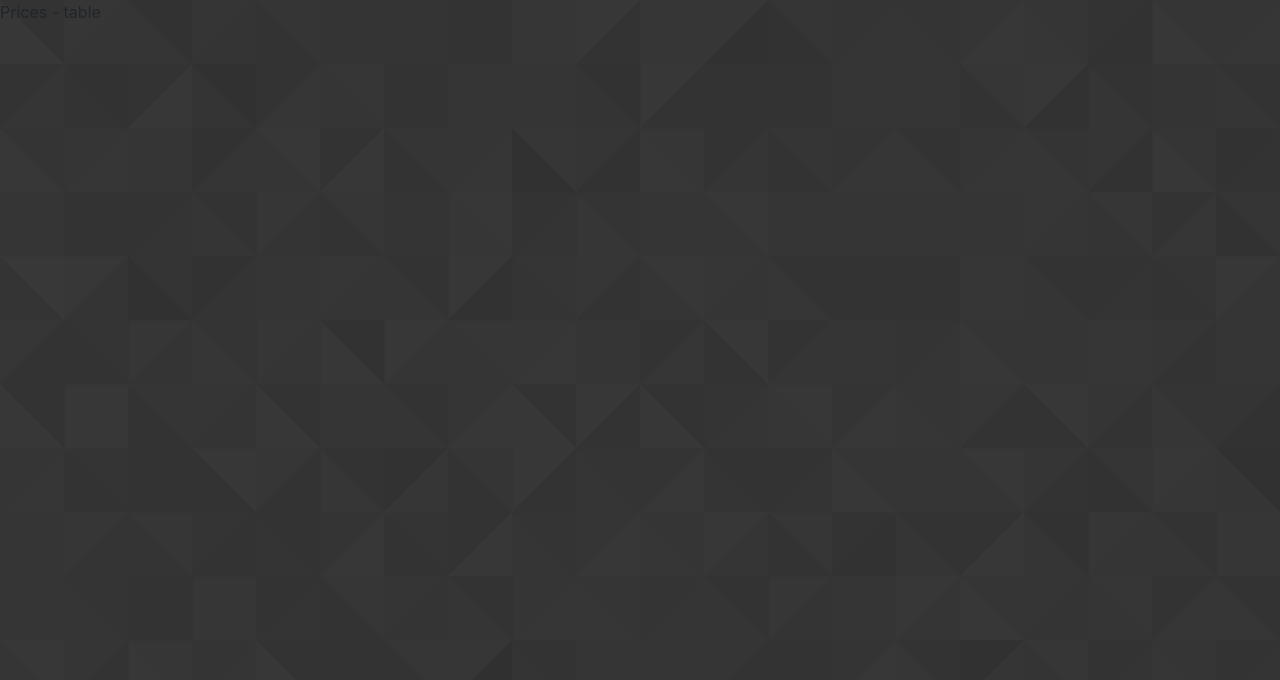
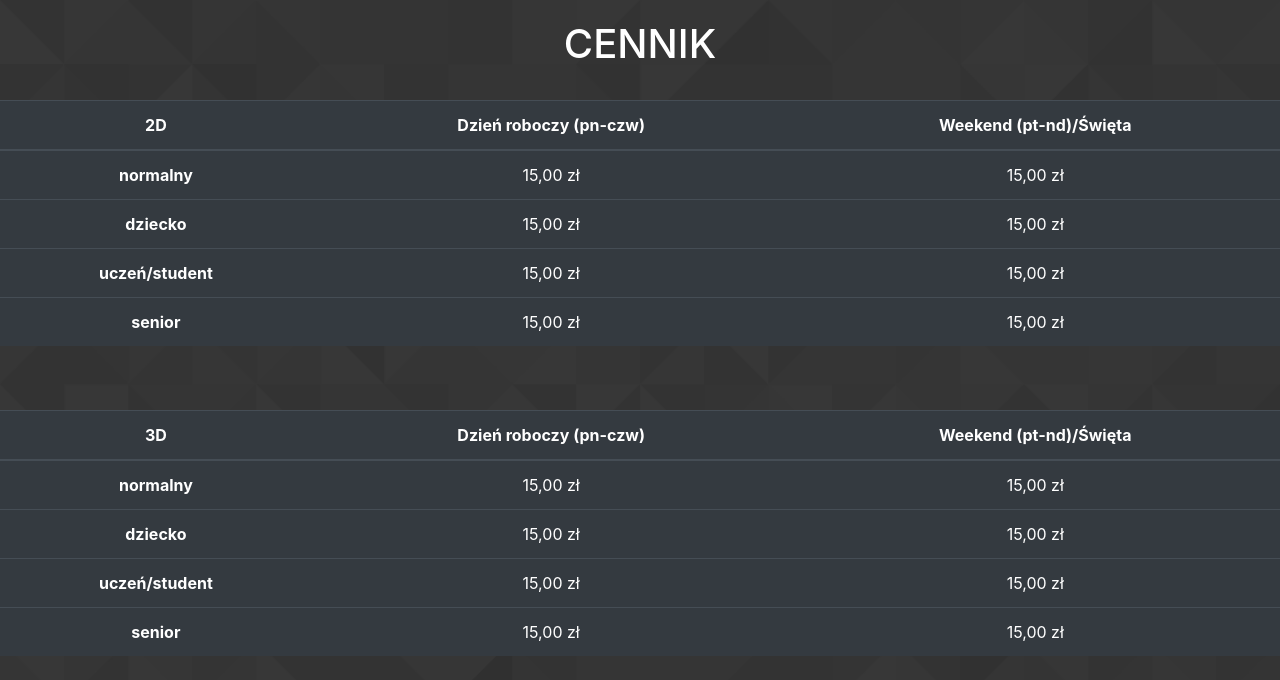
Before and after one commit to junasia/CinemaApp, a plain HTML site: page prices.html in a window 1280 px wide. Drawn offline with nearby package versions, Linux system fonts and the light colour scheme.

Commit message:
tables with prices

```diff
--- a/prices.html
+++ b/prices.html
@@ -15,6 +15,70 @@
 </head>
 
 <body>
-    Prices - table
+<h1 style="color: white; text-align: center; margin-top: 20px">CENNIK</h1>
+</br>
+    <table style="text-align: center" class="table table-hover table-dark">
+        <thead>
+          <tr style="text-align: center">
+            <th scope="col">2D</th>
+            <th scope="col">Dzień roboczy (pn-czw)</th>
+            <th scope="col">Weekend (pt-nd)/Święta</th>
+          </tr>
+        </thead>
+        <tbody>
+          <tr>
+            <th scope="row">normalny</th>
+            <td>15,00 zł</td>
+            <td>15,00 zł</td>
+          </tr>
+          <tr>
+            <th scope="row">dziecko</th>
+            <td>15,00 zł</td>
+            <td>15,00 zł</td>
+          </tr>
+          <tr>
+            <th scope="row">uczeń/student</th>
+            <td>15,00 zł</td>
+            <td>15,00 zł</td>
+          </tr>
+          <tr>
+            <th scope="row">senior</th>
+            <td>15,00 zł</td>
+            <td>15,00 zł</td>
+          </tr>
+        </tbody>
+      </table>
+    </br></br>
+      <table style="text-align: center" class="table table-hover table-dark">
+        <thead>
+          <tr>
+            <th scope="col">3D</th>
+            <th scope="col">Dzień roboczy (pn-czw)</th>
+            <th scope="col">Weekend (pt-nd)/Święta</th>
+          </tr>
+        </thead>
+        <tbody>
+          <tr>
+            <th scope="row">normalny</th>
+            <td>15,00 zł</td>
+            <td>15,00 zł</td>
+          </tr>
+          <tr>
+            <th scope="row">dziecko</th>
+            <td>15,00 zł</td>
+            <td>15,00 zł</td>
+          </tr>
+          <tr>
+            <th scope="row">uczeń/student</th>
+            <td>15,00 zł</td>
+            <td>15,00 zł</td>
+          </tr>
+          <tr>
+            <th scope="row">senior</th>
+            <td>15,00 zł</td>
+            <td>15,00 zł</td>
+          </tr>
+        </tbody>
+      </table>
 </body>
 </html>
```
